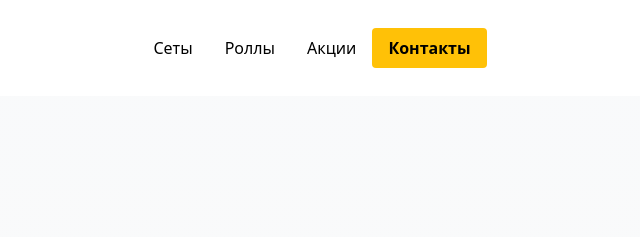
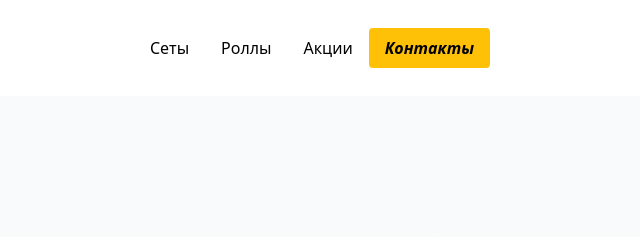
Before and after one commit to spider-bogdan/moerolls.github.io, a plain HTML site: page index.html in a window 1280 px wide. Shown: the top 237 px of the page, 328-968 px from the left. Drawn offline with nearby package versions, Linux system fonts and the light colour scheme.

Commit message:
Add files via upload

```diff
--- a/index.html
+++ b/index.html
@@ -27,7 +27,7 @@
       background-color: transparent; color: #000;
     }
     .nav-pills .nav-link.active {
-      background-color: #ffc107; font-weight: bold; color: #000;
+      background-color: #ffc107; font-weight: bold; font-style: italic; color: #000;
     }
   </style>
 
```
